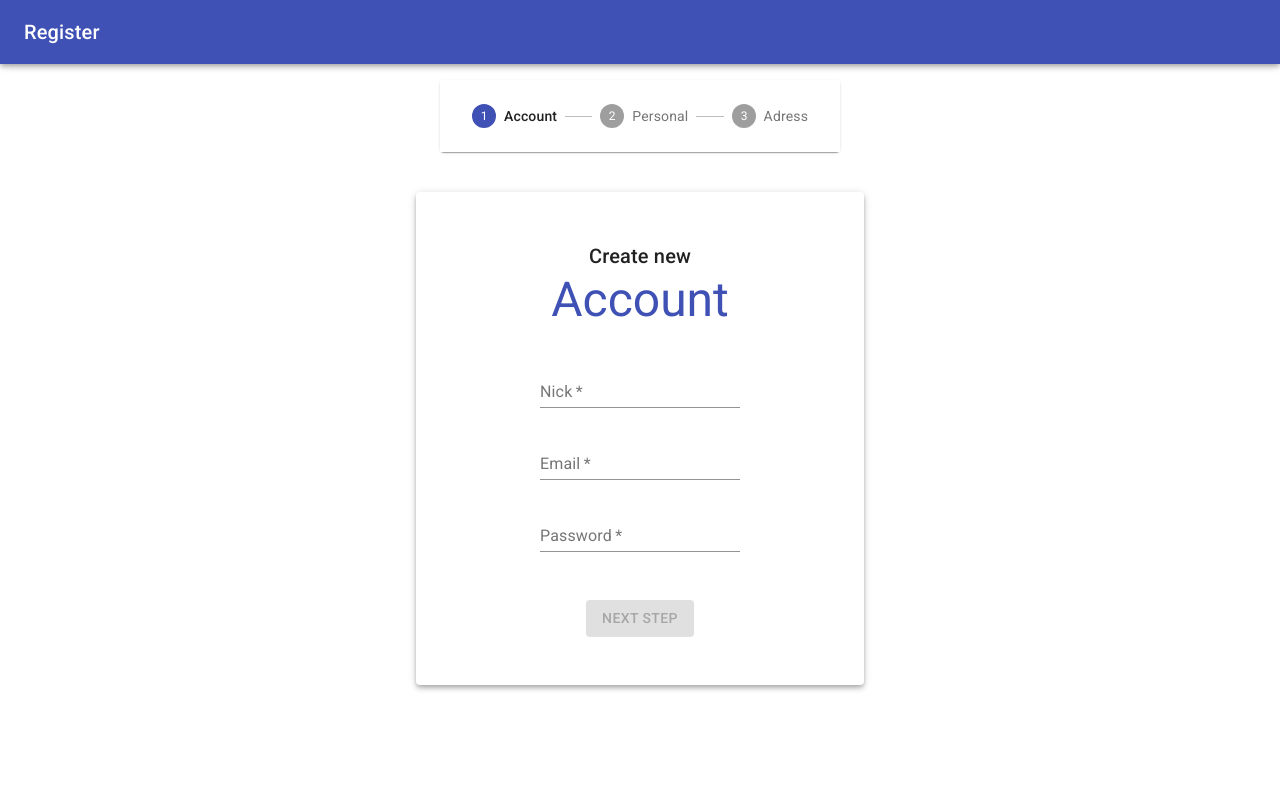
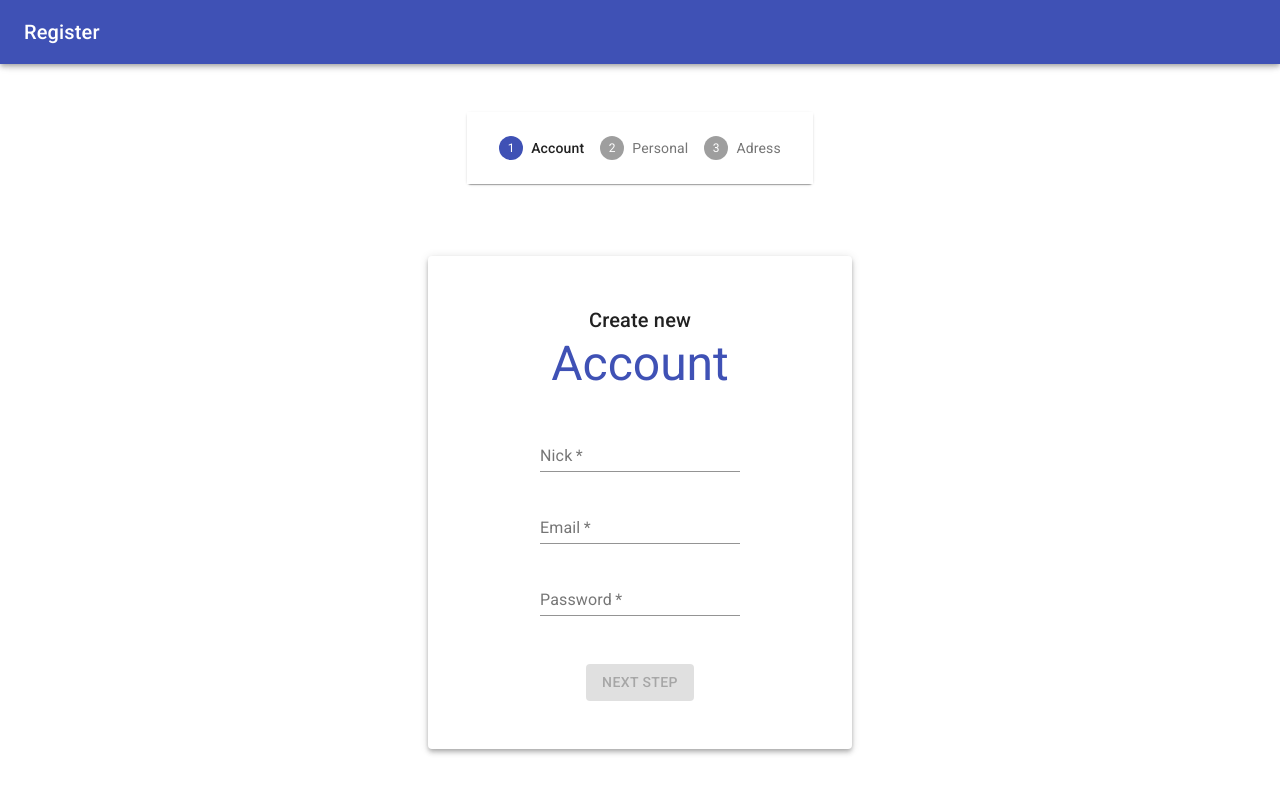
Before and after one commit to drillprop/multistepform, a React app: page / in a window 1280 px wide. Shown: the top 794 px of the page. Built offline with nearby package versions, Linux system fonts and the light colour scheme.

Commit message:
set paddings to app stepper and forms

```diff
--- a/src/components/AppStepper.js
+++ b/src/components/AppStepper.js
@@ -6,7 +6,7 @@ import React from 'react';
 import styled from 'styled-components';
 
 const Container = styled.div`
-  width: 400px;
+  padding: 2rem 2rem;
   && {
     margin-bottom: 2.5rem;
   }
--- a/src/components/Forms/styles.js
+++ b/src/components/Forms/styles.js
@@ -2,8 +2,10 @@ import { Button, Paper, TextField, Typography } from '@material-ui/core';
 import styled from 'styled-components';
 
 const StyledPaper = styled(Paper)`
-  width: 28rem;
-  padding: 3rem 0;
+  padding: 3rem 7rem;
+  @media (max-width: 450px) {
+    padding: 3rem 4rem;
+  }
 `;
 const StyledTextField = styled(TextField)`
   width: 200px;
```
